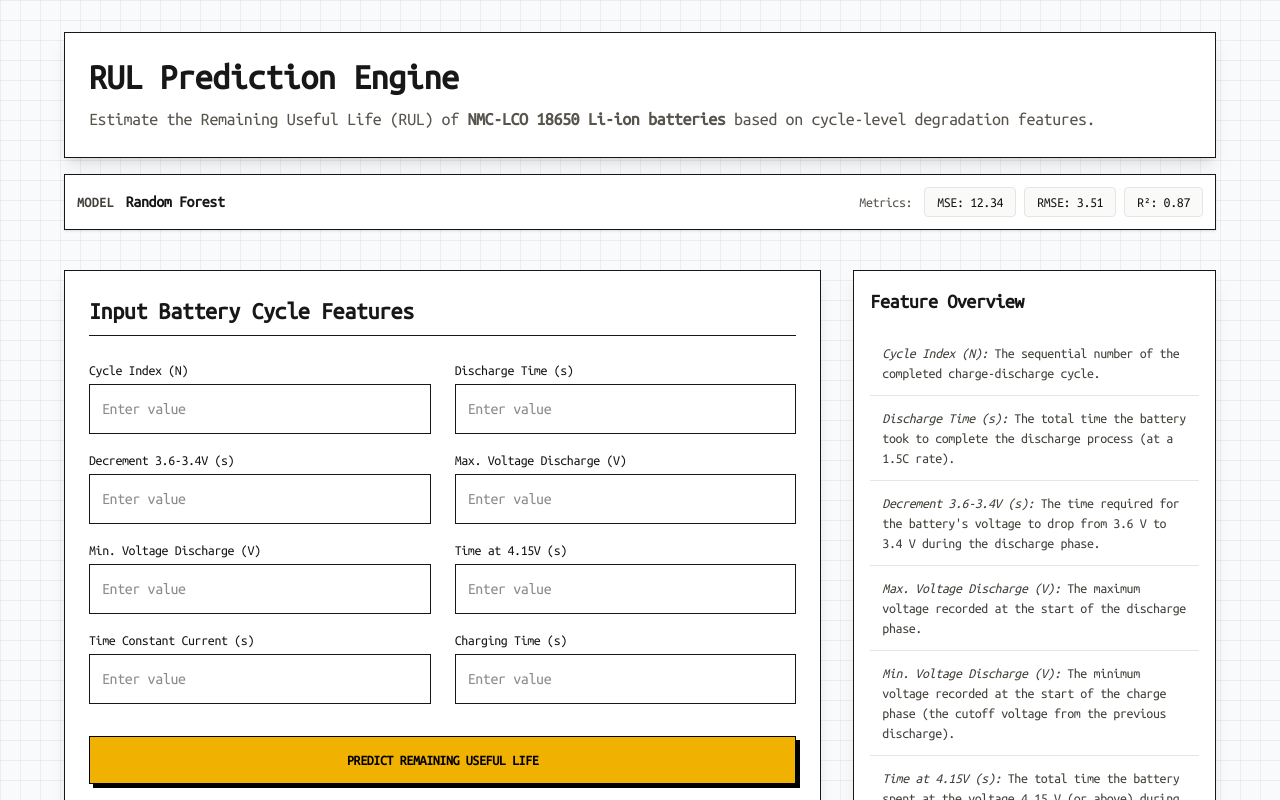
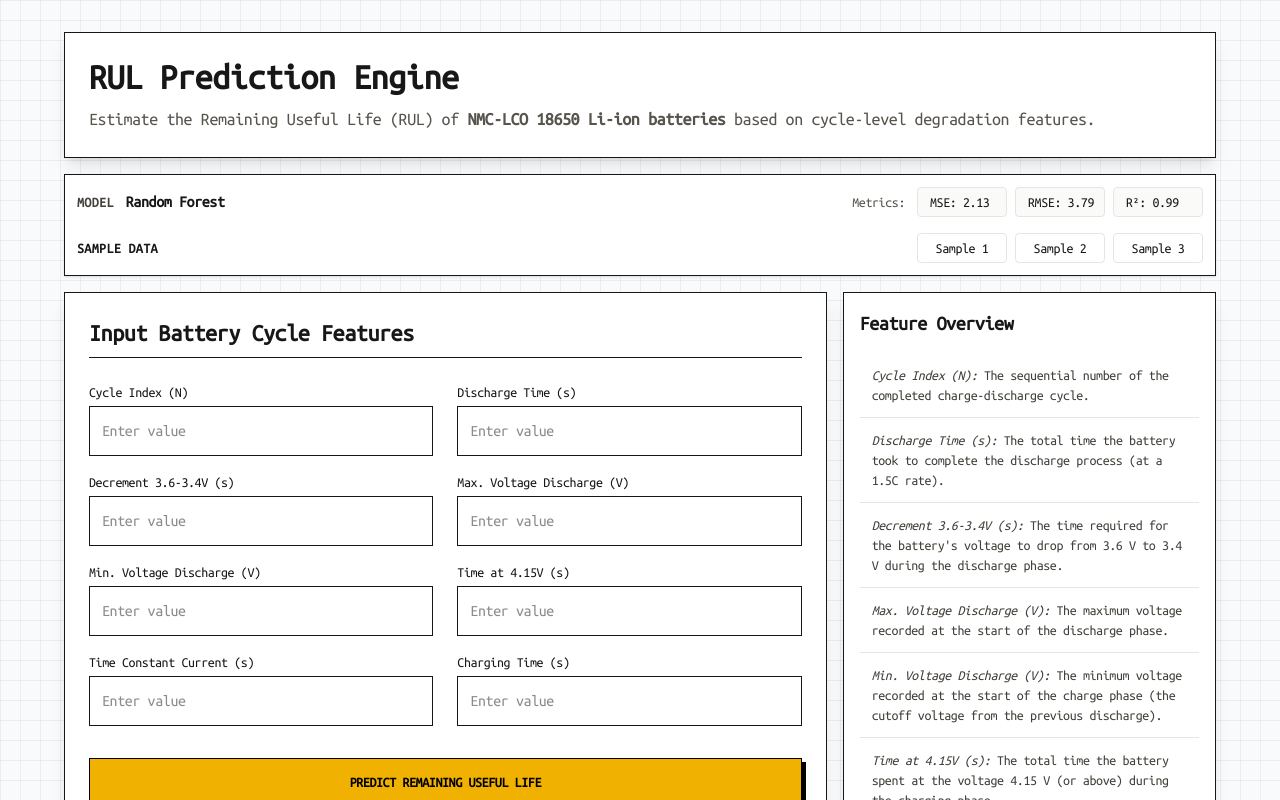
Before and after one commit to oyetanishq/rul-chemical-expo, a Next.js app in the folder web/: page / in a window 1280 px wide. Shown: the top 800 px of the page. Built offline with nearby package versions, Linux system fonts and the light colour scheme; no server answers.

Commit message:
accuracy metrics, and sample data

```diff
--- a/web/app/page.tsx
+++ b/web/app/page.tsx
@@ -9,6 +9,7 @@ export interface BatteryData {
     time_at_4_15: number | string;
     time_constant_current: number | string;
     charging_time: number | string;
+    actual_rul: number | string;
 }
 
 export interface PredictionResult {
@@ -48,11 +49,47 @@ const FEATURE_METADATA = [
 const MODEL_INFO = {
     name: "Random Forest",
     metrics: {
-        mse: 12.34,
-        rmse: 3.51,
-        r2: 0.87,
+        mae: 2.13,
+        rmse: 3.79,
+        r2: 0.99,
     },
 };
+
+const syntheticData: BatteryData[] = [
+    {
+        cycle_index: 33.0,
+        discharge_time: 2226.38,
+        decrement: 847.2030000002123,
+        max_voltage_discharge: 4.045,
+        min_voltage_dcharge: 3.377,
+        time_at_4_15: 5090.360000000102,
+        time_constant_current: 6070.36,
+        charging_time: 9149.66,
+        actual_rul: 1080,
+    },
+    {
+        cycle_index: 101.0,
+        discharge_time: 2126.97,
+        decrement: 762.0,
+        max_voltage_discharge: 4.006,
+        min_voltage_dcharge: 3.41,
+        time_at_4_15: 4803.513000000268,
+        time_constant_current: 5768.31,
+        charging_time: 8899.03,
+        actual_rul: 1012,
+    },
+    {
+        cycle_index: 60.0,
+        discharge_time: 2188.19,
+        decrement: 806.4369999996852,
+        max_voltage_discharge: 4.044,
+        min_voltage_dcharge: 3.389,
+        time_at_4_15: 4964.313000000315,
+        time_constant_current: 5937.31,
+        charging_time: 9059.31,
+        actual_rul: 1053,
+    },
+];
 
 const initialFormData: BatteryData = {
     cycle_index: "",
@@ -63,6 +100,7 @@ const initialFormData: BatteryData = {
     time_at_4_15: "",
     time_constant_current: "",
     charging_time: "",
+    actual_rul: "",
 };
 
 export default function RULPredictor() {
@@ -76,6 +114,10 @@ export default function RULPredictor() {
     useEffect(() => {
         (async () => await fetch(process.env.NEXT_PUBLIC_PREDICT_API_URL!))();
     }, []);
+
+    useEffect(() => {
+        setPrediction(null);
+    }, [formData]);
 
     const handleChange = (e: ChangeEvent<HTMLInputElement>) => {
         const { name, value } = e.target;
@@ -129,30 +171,32 @@ export default function RULPredictor() {
                     </p>
                 </header>
 
-                {/* Top info bar: model name + metrics with hover tooltips explaining each metric */}
-                <div className="mb-10 p-3 border border-base-dark rounded-none bg-white shadow-sm flex items-center justify-between gap-4">
+                {/* Top info bar */}
+                <div className="mb-4 p-3 border border-base-dark rounded-none bg-white shadow-sm flex flex-col items-center gap-4">
+                    {/* metrics */}
+                    <div className="w-full flex justify-between flex-col sm:flex-row">
                         <div className="flex items-center gap-3">
                             <strong className="text-sm uppercase tracking-wide text-stone-700">Model</strong>
                             <span className="text-base font-bold">{MODEL_INFO.name}</span>
                         </div>
 
-                    <div className="flex items-center gap-3">
-                        <div className="text-sm text-stone-600">Metrics:</div>
+                        <div className="flex items-center gap-3 w-full sm:w-fit justify-between">
+                            <div className="hidden sm:flex text-sm text-stone-600">Metrics:</div>
                             <div className="flex items-center gap-2">
                                 <span
                                     role="img"
-                                aria-label="Mean Squared Error"
-                                title="Mean Squared Error (MSE): average squared difference between predicted and actual values. Lower is better."
-                                className="px-3 py-1 border border-stone-200 rounded bg-stone-50 text-sm"
+                                    aria-label="Mean Absolute Error"
+                                    title="Mean Absolute Error (MAE): average absolute difference between predicted and actual values. Lower is better."
+                                    className="px-3 py-1 w-[90px] border border-stone-200 rounded bg-stone-50 text-sm"
                                 >
-                                MSE: {MODEL_INFO.metrics.mse}
+                                    MSE: {MODEL_INFO.metrics.mae}
                                 </span>
 
                                 <span
                                     role="img"
                                     aria-label="Root Mean Squared Error"
                                     title="Root Mean Squared Error (RMSE): square root of MSE; same units as target. Lower is better."
-                                className="px-3 py-1 border border-stone-200 rounded bg-stone-50 text-sm"
+                                    className="px-3 py-1 text-nowrap w-[90px] border border-stone-200 rounded bg-stone-50 text-sm"
                                 >
                                     RMSE: {MODEL_INFO.metrics.rmse}
                                 </span>
@@ -161,7 +205,7 @@ export default function RULPredictor() {
                                     role="img"
                                     aria-label="R squared"
                                     title="R² (Coefficient of Determination): proportion of variance explained by the model. 1 is perfect, 0 means no explanatory power."
-                                className="px-3 py-1 border border-stone-200 rounded bg-stone-50 text-sm"
+                                    className="px-3 py-1 w-[90px] border border-stone-200 rounded bg-stone-50 text-sm"
                                 >
                                     R²: {MODEL_INFO.metrics.r2}
                                 </span>
@@ -169,7 +213,31 @@ export default function RULPredictor() {
                         </div>
                     </div>
 
-                <main className="grid grid-cols-1 lg:grid-cols-3 gap-8">
+                    {/* synthetic sample buttons */}
+                    <div className="w-full flex justify-between flex-col sm:flex-row">
+                        <div className="flex items-center gap-3">
+                            <strong className="text-sm uppercase tracking-wide font-bold">Sample Data</strong>
+                        </div>
+
+                        <div className="flex items-center gap-2">
+                            {Array.from({ length: 3 }).map((_, index) => {
+                                return (
+                                    <button
+                                        key={"sample-data-" + index}
+                                        type="button"
+                                        title="Fill form with sample data 1"
+                                        onClick={() => setFormData(syntheticData[index])}
+                                        className="px-3 py-1 cursor-pointer w-[90px] text-sm border border-stone-200 rounded bg-white hover:bg-stone-50"
+                                    >
+                                        Sample {index + 1}
+                                    </button>
+                                );
+                            })}
+                        </div>
+                    </div>
+                </div>
+
+                <main className="grid grid-cols-1 lg:grid-cols-3 gap-4">
                     {/* Input Form Column (Col 1-2) */}
                     <form onSubmit={handleSubmit} className="lg:col-span-2 p-6 border border-base-dark bg-white rounded-none shadow-lg">
                         <h2 className="text-2xl font-bold mb-6 border-b border-base-dark pb-2 text-accent-warm">Input Battery Cycle Features</h2>
@@ -208,6 +276,17 @@ export default function RULPredictor() {
                         </button>
 
                         {error && <p className="mt-4 p-3 bg-red-100 border border-red-500 text-red-700 text-sm rounded-none">Error: {error}</p>}
+
+                        {/* Actual RUL */}
+                        {formData.actual_rul && (
+                            <div className="p-6 border border-base-dark bg-base-dark text-white rounded-none shadow-lg mt-8">
+                                <h2 className="text-2xl font-bold mb-4 border-b border-white/50 pb-2 text-black">Actual RUL</h2>
+                                <div className="text-center">
+                                    <p className="text-5xl font-extrabold text-black">{formData.actual_rul.toLocaleString()}</p>
+                                    <p className="text-lg font-medium text-amber-300 mt-2">Remaining Cycles</p>
+                                </div>
+                            </div>
+                        )}
 
                         {/* RUL Output */}
                         <div className="p-6 border border-base-dark bg-base-dark text-white rounded-none shadow-lg mt-8">
```
Lines whose indentation alone changed are shown as unchanged.
